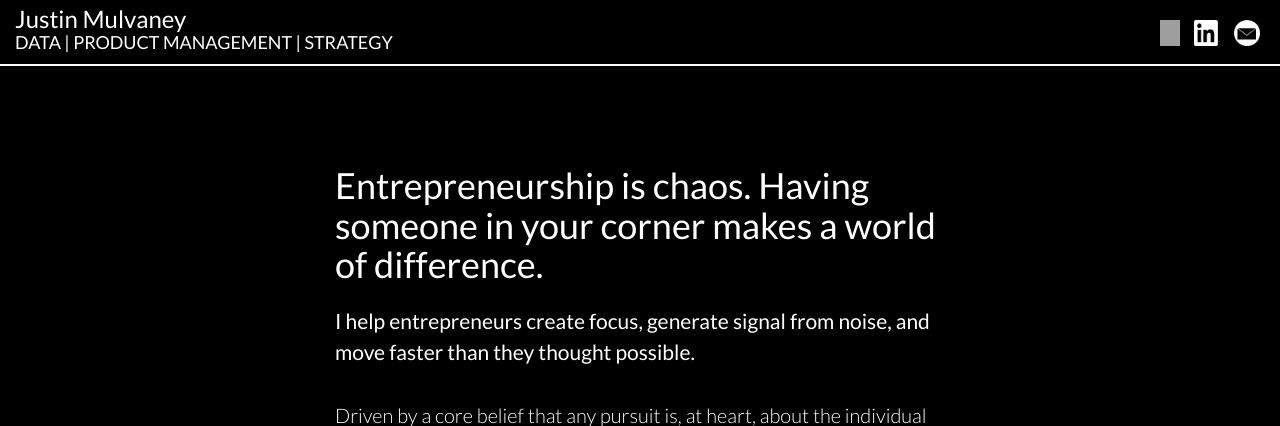
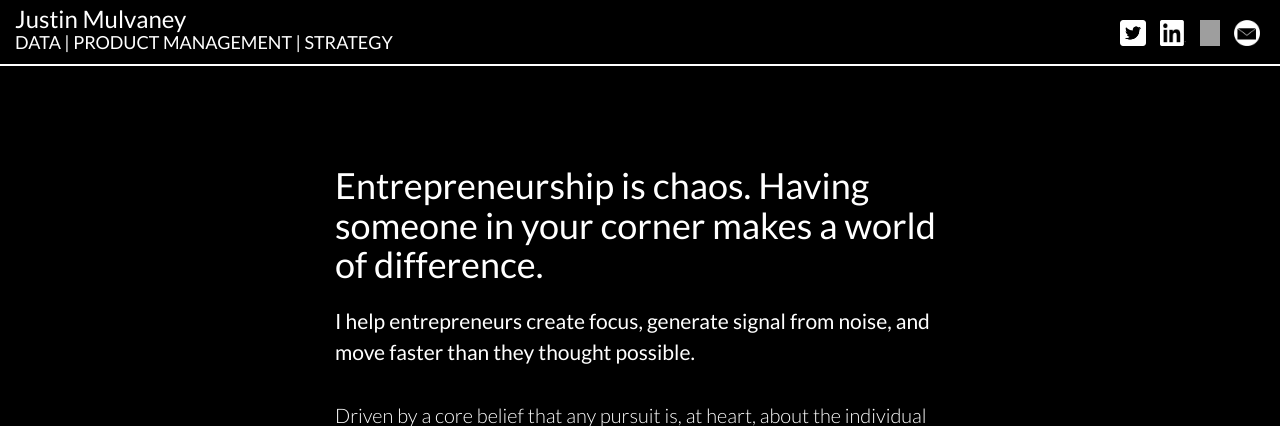
Before and after one commit to justinmulvs/website, a PHP site: page /coaching.html in a window 1280 px wide. Shown: the top 426 px of the page. Run offline with PHP 8.4, Linux system fonts and the light colour scheme; grey boxes are pictures that could not be loaded.

Commit message:
updated website to add back twitter icon

```diff
--- a/books.html
+++ b/books.html
@@ -47,9 +47,10 @@
 				<h4>DATA | PRODUCT MANAGEMENT | STRATEGY</h4></a>
 			</div>
 
-			<div class="col-xs-12 col-sm-6" id="books-icons">
+			<div class="col-xs-12 col-sm-6" id="header-icons">
+				<a href="https://twitter.com/justinmulvs" target="_blank"><img src="assets/images/twitter_icon.png" alt="Twitter Icon" class="icon"></a>
+				<a href="https://www.linkedin.com/in/justinmulvaney" target="_blank"><img src="assets/images/li_icon.png" alt="LinkedIn Icon" class="icon"></a>
 				<a href="https://angel.co/justin-mulvaney" target="_blank"><img src="assets/images/al_icon.png" alt="AngelList Icon" class="al-icon"></a>
-				<a href="https://www.linkedin.com/in/justinmulvaney" target="_blank"><img src="assets/images/li_icon.png" alt="LinkedIn Icon" class="icon"></a>
 				<a href="mailto:justin.mulvaney@gmail.com" target="_blank"><img src="assets/images/email_icon.png" alt="Email Icon" class="icon"></a>
 			</div>
 		</div>
--- a/coaching.html
+++ b/coaching.html
@@ -43,9 +43,10 @@
 				<h4>DATA | PRODUCT MANAGEMENT | STRATEGY</h4></a>
 			</div>
 
-			<div class="col-xs-12 col-sm-6" id="books-icons">
+			<div class="col-xs-12 col-sm-6" id="header-icons">
+				<a href="https://twitter.com/justinmulvs" target="_blank"><img src="assets/images/twitter_icon.png" alt="Twitter Icon" class="icon"></a>
+				<a href="https://www.linkedin.com/in/justinmulvaney" target="_blank"><img src="assets/images/li_icon.png" alt="LinkedIn Icon" class="icon"></a>
 				<a href="https://angel.co/justin-mulvaney" target="_blank"><img src="assets/images/al_icon.png" alt="AngelList Icon" class="al-icon"></a>
-				<a href="https://www.linkedin.com/in/justinmulvaney" target="_blank"><img src="assets/images/li_icon.png" alt="LinkedIn Icon" class="icon"></a>
 				<a href="mailto:justin.mulvaney@gmail.com" target="_blank"><img src="assets/images/email_icon.png" alt="Email Icon" class="icon"></a>
 			</div>
 		</div>
--- a/css/main.css
+++ b/css/main.css
@@ -34,6 +34,11 @@ h4 {
 .description {
 	font-size: .95em;
 	font-weight: 300;
+}
+
+#header-icons {
+	margin-top: 15px;
+	text-align: center;
 }
 
 
@@ -131,10 +136,6 @@ h4 {
 	px;
 }
 
-#books-icons {
-	margin-top: 15px;
-}
-
 .books-overview {
 	margin-bottom: 20px;
 	border-bottom: 1px solid grey;
--- a/css/responsive.css
+++ b/css/responsive.css
@@ -1,4 +1,8 @@
 @media screen and (min-width: 768px) {
+
+	#header-icons {
+		text-align: right;
+	}
 
 	/***
 	PAGE:BOOKS
@@ -8,10 +12,6 @@
 		border-left: 1px solid grey;
 		border-right: 1px solid grey;
 		padding: 0 40px;
-	}
-
-	#books-icons {
-		text-align: right;
 	}
 
 }
--- a/index.html
+++ b/index.html
@@ -40,8 +40,9 @@
 
 			<div class="row" id="icons">
 				<div class="col-xs-12 text-right">
+					<a href="https://twitter.com/justinmulvs" target="_blank"><img src="assets/images/twitter_icon.png" alt="Twitter Icon" class="icon"></a>
+					<a href="https://www.linkedin.com/in/justinmulvaney" target="_blank"><img src="assets/images/li_icon.png" alt="LinkedIn Icon" class="icon"></a>
 					<a href="https://angel.co/justin-mulvaney" target="_blank"><img src="assets/images/al_icon.png" alt="AngelList Icon" class="al-icon"></a>
-					<a href="https://www.linkedin.com/in/justinmulvaney" target="_blank"><img src="assets/images/li_icon.png" alt="LinkedIn Icon" class="icon"></a>
 					<a href="mailto:justin.mulvaney@gmail.com" target="_blank"><img src="assets/images/email_icon.png" alt="Email Icon" class="icon"></a>
 				</div>
 			</div>
```
Also changed, not shown: assets/images/twitter_icon.png (added).
